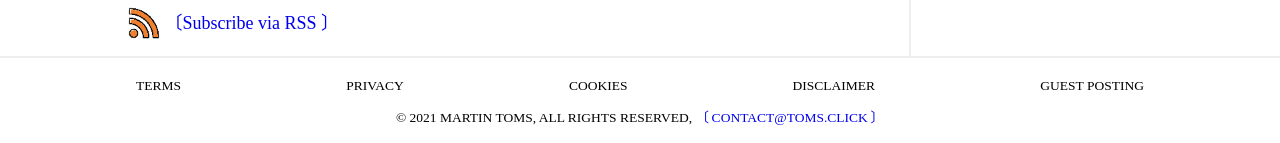
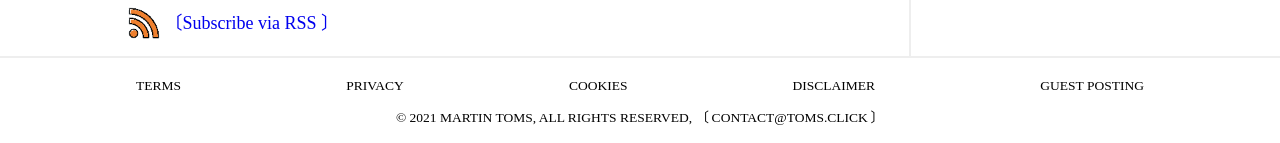
Before and after one commit to morgosus/morgosus.github.io, a Jekyll site: the page built from index.markdown, in a window 1280 px wide. Shown: the part 4827-4970 px from the top of the page. Built offline with Jekyll 4.4.1, drawn with Linux system fonts in a browser that asks for light colours; some web fonts are replaced.

Commit message:
Make all footer links black

```diff
--- a/_sass/component/footer.sass
+++ b/_sass/component/footer.sass
@@ -10,5 +10,6 @@
   border-top: 2px solid $border-color
   a
     text-decoration: none
+    color: black
     &:hover
       text-shadow: 0.25px 0 0 currentColor
```
